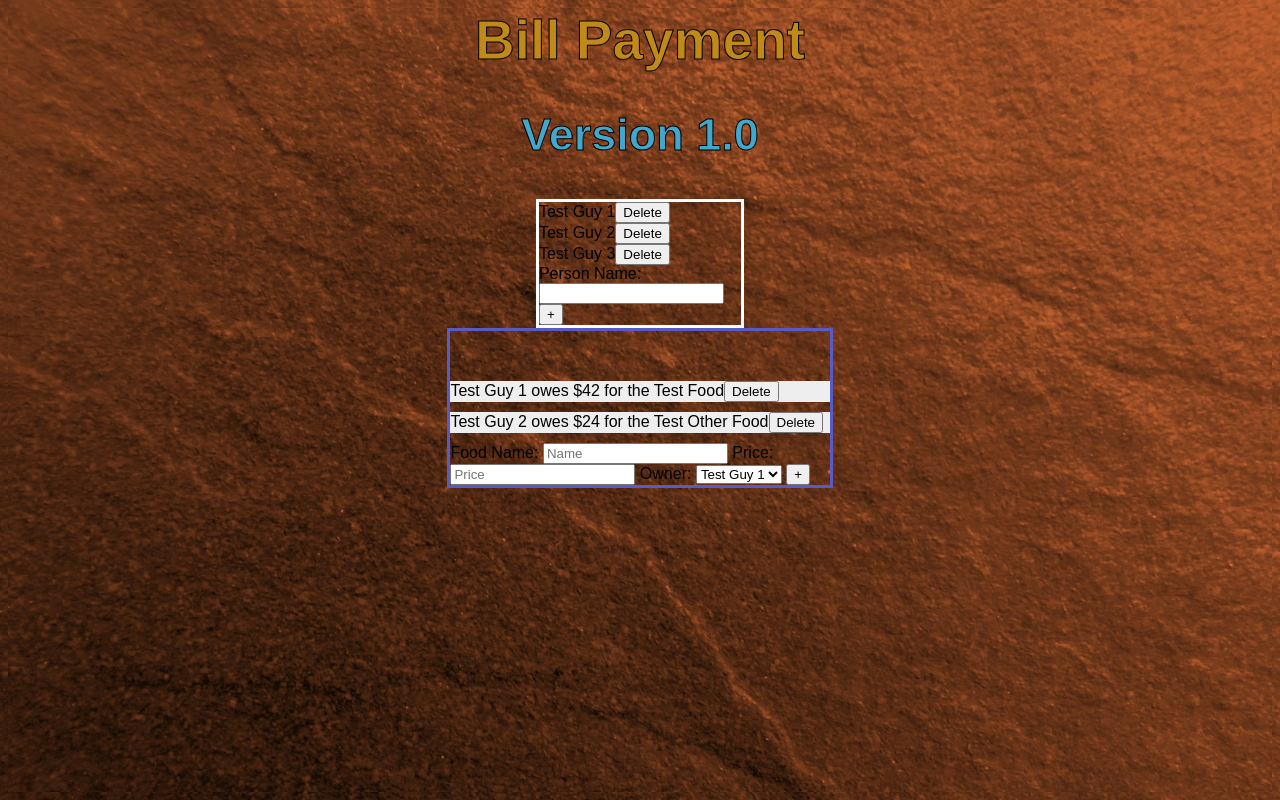
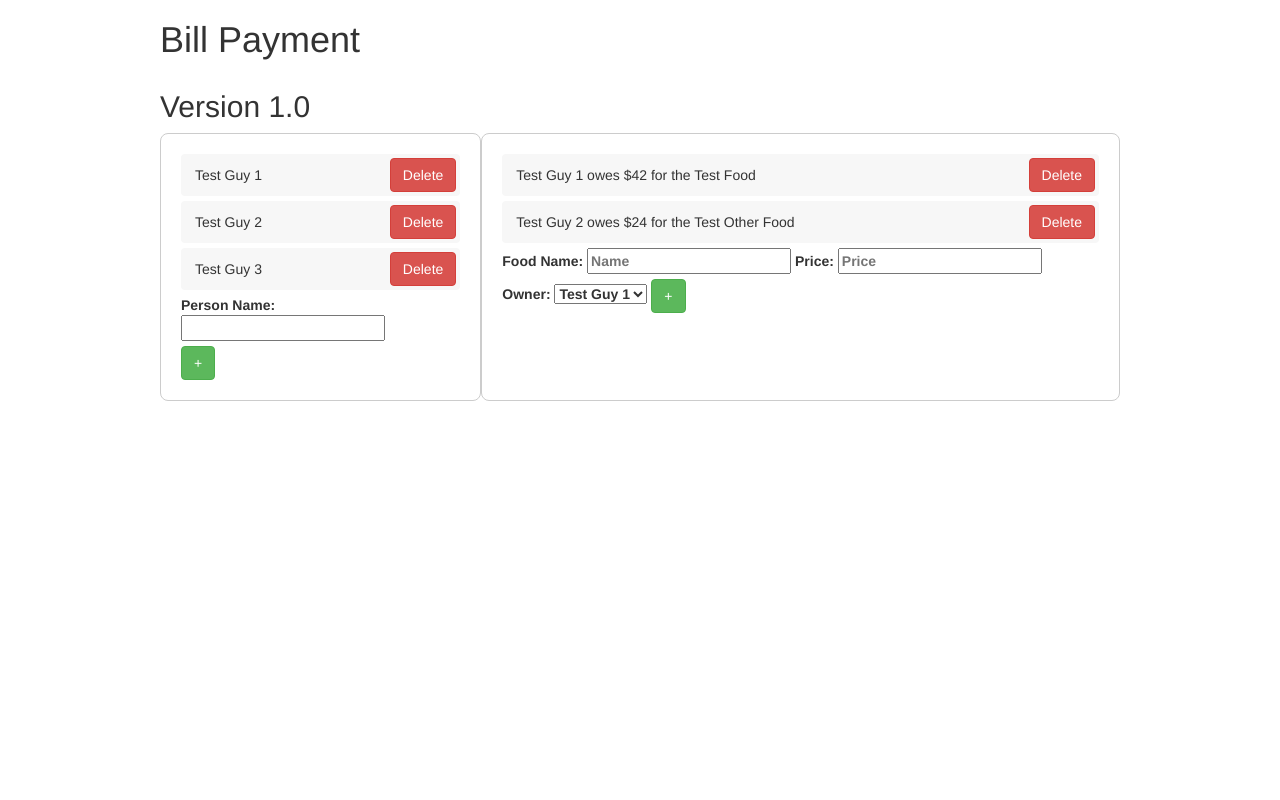
Before and after one commit to Schwaitz/2016-hackathon-tip-calculator, a PHP site: page / in a window 1280 px wide. Run offline with PHP 8.4, Linux system fonts and the light colour scheme.

Commit message:
Much, much cleaner

```diff
--- a/css/style.css
+++ b/css/style.css
@@ -1,56 +1,40 @@
-html, body {
-    background: rgb(26, 116, 12);
-    font-family: Century Gothic, sans-serif;
-    background-image: url("../res/background.jpg");
-    background-size: cover;
+.content {
+    width: 960px;
+    margin: 0 auto;
+
+    /* Top -> bottom */
+    display: flex;
+    flex-direction: column;
+}
+
+#main {
+    /* Left -> right */
+    display: flex;
+    flex-direction: row;
 }
 
 #people {
-    width: 16%;
-    margin: auto;
-    border: solid;
-    border-color:white;
+    padding: 20px;
+    border: 1px solid #ccc;
+    border-radius: 8px;
 }
 
-
 #bill {
-    padding-top: 50px;
-    width: 30%;
-    margin: auto;
-    border: solid;
-    border-color:#5A5AC4;
+    padding: 20px;
+    border: 1px solid #ccc;
+    border-radius: 8px;
 }
 
-h1 {
-    font-size: 55px;
-    text-align: center;
-    color: white;
-    -webkit-text-fill-color: rgb(191, 138, 24);
-    -webkit-text-stroke-width: 1px;
-    -webkit-text-stroke-color: black;
+.billItem, .personItem {
+    display: flex;
+    flex-direction: row;
+    justify-content: space-between;
+    align-items: center;
+    margin-bottom: 5px;
+    background-color: #f7f7f7;
+    border-radius: 4px;
+    padding: 4px 4px 4px 14px;
 }
 
-h2 {
-    font-size: 45px;
-    text-align: center;
-    color: white;
-    -webkit-text-fill-color: rgb(63, 168, 204);
-    -webkit-text-stroke-width: 1px;
-    -webkit-text-stroke-color: black;
+.delete-button {
 }
-
-.fancyButton {
-    float: left;
-    background-color: rgb(63, 168, 204);
-    color: white;
-    border: none;
-    border-radius: 7.5px;
-    text-align: center;
-    font-size: 16px;
-}
-
-.billItem {
-    background-color: #eeeeee;
-
-    margin-bottom: 10px;
-}
--- a/index.html
+++ b/index.html
@@ -1,10 +1,18 @@
 <!DOCTYPE html PUBLIC "-//W3C//DTD HTML 4.01 Transitional//EN">
 <html>
 <head>
+    <!-- JQuery -->
+    <script src="./javascript/jquery-3.0.0.min.js" type="text/javascript"></script>
+    <script src="./javascript/jquery-ui.min.js" type="text/javascript"></script>
+
+    <!-- Bootstrap -->
+    <link rel="stylesheet" href="//maxcdn.bootstrapcdn.com/bootstrap/3.3.7/css/bootstrap.min.css">
+    <script src="//maxcdn.bootstrapcdn.com/bootstrap/3.3.7/js/bootstrap.min.js" type="text/javascript"></script>
+
+    <!-- Custom styles -->
     <link rel="stylesheet" type="text/css" href="./css/style.css">
 
-    <script src="./javascript/jquery-3.0.0.min.js" type="text/javascript"></script>
-    <script src="./javascript/jquery-ui.min.js" type="text/javascript"></script>
+    <!-- Structuring scripts -->
     <script src="./javascript/style.js" type="text/javascript"></script>
     <script src="./javascript/bill.js" type="text/javascript"></script>
     <script src="./javascript/person.js" type="text/javascript"></script>
@@ -12,11 +20,9 @@
     <script src="./javascript/index.js" type="text/javascript"></script>
 
     <title>Bill App</title>
-
-
 </head>
-
 <body>
+    <div class="content">
         <h1>Bill Payment</h1>
         <h2>Version 1.0</h2>
 
@@ -26,7 +32,7 @@
 
                 </div>
                 <label for="addPersonName">Person Name: <input type="text" id="addPersonName"></label>
-            <button id="addPersonButton">+</button>
+                <button id="addPersonButton" class="btn btn-success">+</button>
             </div>
 
             <div id="bill">
@@ -36,9 +42,10 @@
                 <label for="addItemName">Food Name: <input type="text" id="addItemName" placeholder="Name"></label>
                 <label for="addItemPrice">Price: <input type="text" id="addItemPrice" placeholder="Price"></label>
                 <label for="addItemPerson">Owner: <select id="addItemPerson"></select></label>
-            <button id="addItemButton">+</button>
+                <button id="addItemButton" class="btn btn-success">+</button>
             </div>
 
         </div>
+    </div>
 </body>
 </html>
--- a/javascript/bill.js
+++ b/javascript/bill.js
@@ -32,7 +32,7 @@ Bill.prototype.deleteItem = function(item) {
 };
 
 Bill.prototype.addPerson = function(name) {
-    var person = new Bill.Person();
+    var person = new Bill.Person(this);
 
     person.name = name;
 
--- a/javascript/item.js
+++ b/javascript/item.js
@@ -14,6 +14,7 @@ Bill.Item.prototype.appendJQ = function() {
     jq.append(
         $("<button></button>")
             .text("Delete")
+            .addClass("btn btn-danger delete-button")
             .click(function() {
                 this.bill.deleteItem(this);
             }.bind(this))
--- a/javascript/person.js
+++ b/javascript/person.js
@@ -6,9 +6,11 @@ Bill.Person.prototype.appendJQ = function() {
     var jq = $("<div></div>");
     this.jq = jq;
     jq.text(this.name);
+    jq.addClass("personItem");
     jq.append(
         $("<button></button>")
             .text("Delete")
+            .addClass("btn btn-danger delete-button")
             .click(function() {
                 this.bill.deletePerson(this);
             }.bind(this))
```
Lines whose indentation alone changed are shown as unchanged.
